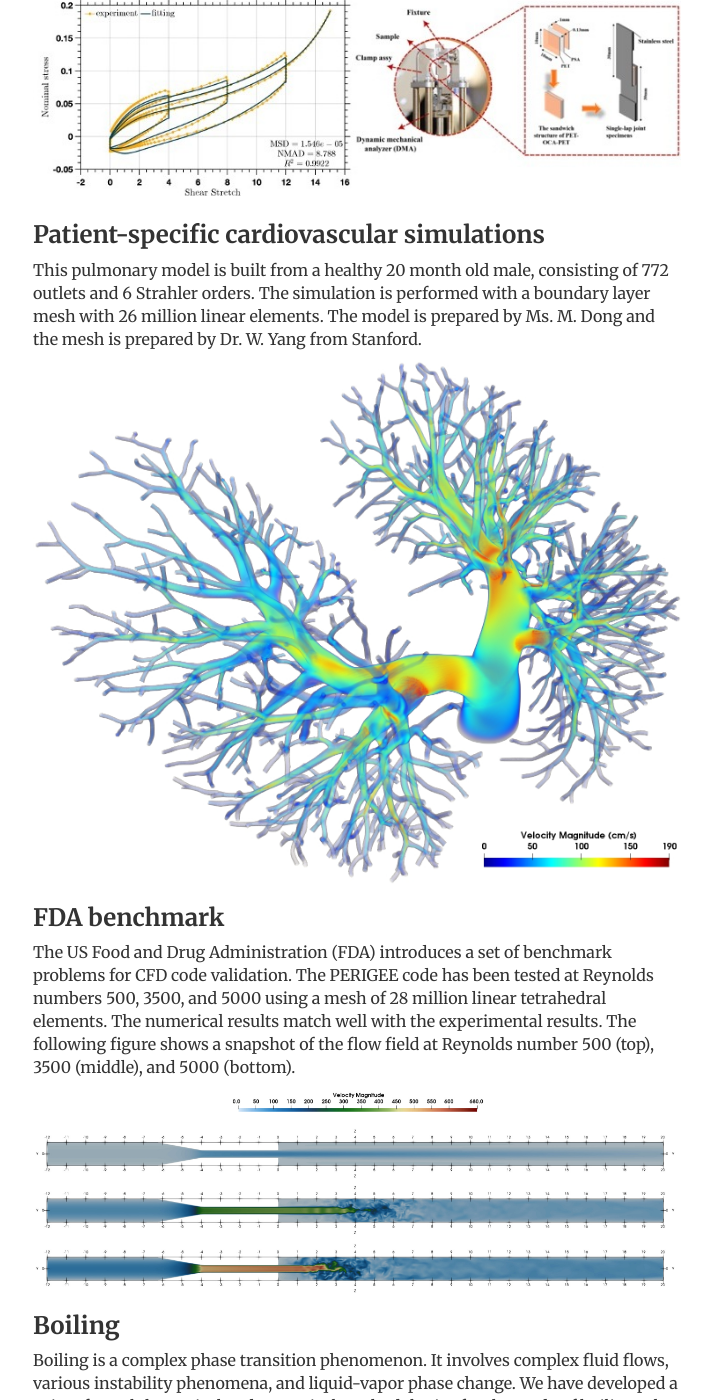
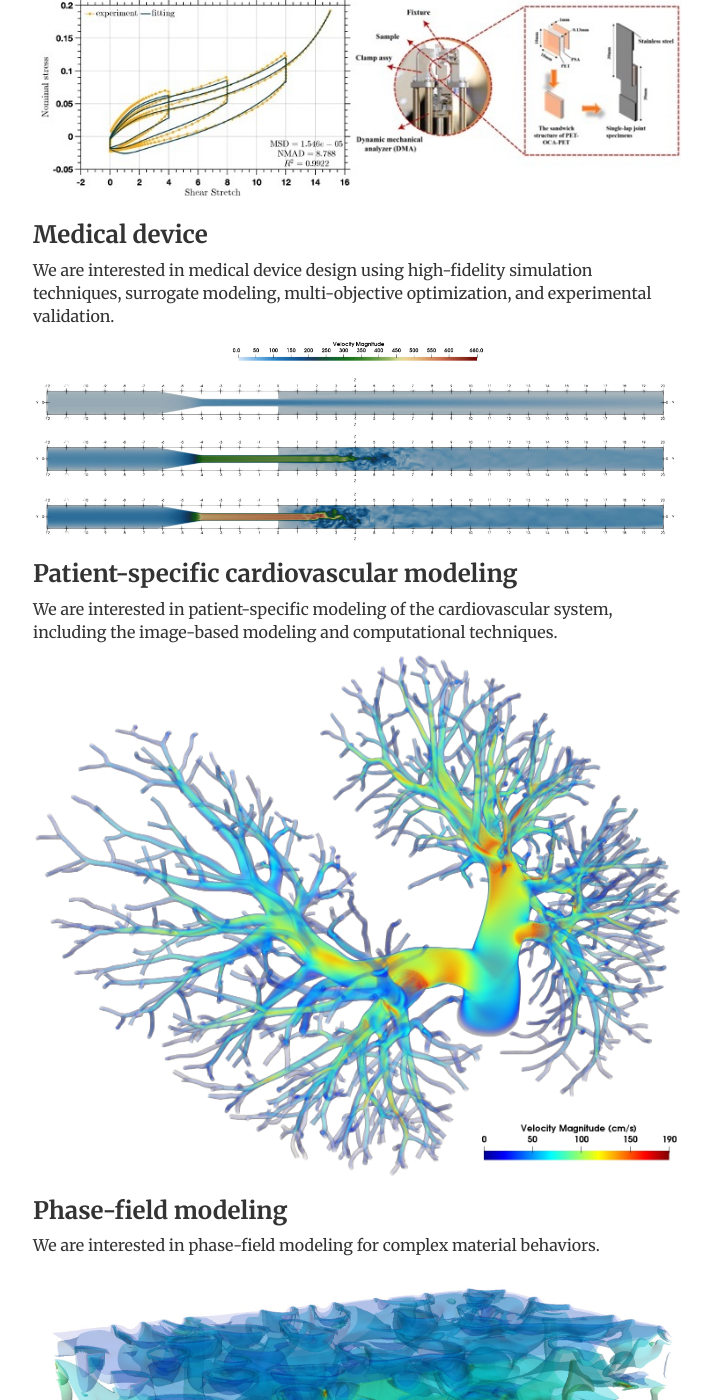
Before and after one commit to ju-liu/ju-liu.github.io, a Jekyll site: the page built from research/index.html, in a window 1280 px wide and 1400 px high, scrolled down 1850 px. Shown: the whole window, without its empty margins (283-995 px from the left). Built offline with Jekyll 4.4.1, drawn with Linux system fonts in a browser that asks for light colours; nearby versions of some CDN libraries; library files that are not in the unit come from our copies; comment, search, counter and statistics services are not loaded; some of the changed text lies outside the part shown.

Commit message:
Update index.html

```diff
--- a/research/index.html
+++ b/research/index.html
@@ -59,28 +59,18 @@ My lab is equipped with ThinkStation P920/P620 tower workstations for methodolog
   <p>We are interested in the modeling of the mechanical behaviors, including viscoelasticity, plasticity, anisotropy, damage.</p>
  <img  class="img-responsive" alt="Boiling" src="/img/cyclic_shear_fitting.jpg">
 
-  <h3>Patient-specific cardiovascular simulations</h3>
-  <p>This pulmonary model is built from a healthy 20 month old male, consisting of 772 outlets and 6 Strahler orders. The simulation is performed with a boundary layer mesh with 26 million linear elements. The model is prepared by Ms. M. Dong and the mesh is prepared by Dr. W. Yang from Stanford.</p>
+  <h3>Medical device</h3>
+  <p>We are interested in medical device design using high-fidelity simulation techniques, surrogate modeling, multi-objective optimization, and experimental validation.</p>
+  <img  class="img-responsive" alt="Boiling" src="/img/FDA_benchmark.jpg">
+
+  <h3>Patient-specific cardiovascular modeling</h3>
+  <p>We are interested in patient-specific modeling of the cardiovascular system, including the image-based modeling and computational techniques.</p>
  <img  class="img-responsive" alt="Boiling" src="/img/SU0273_velocity_t35.jpeg">
 
-  <h3>FDA benchmark</h3>
-  <p>The US Food and Drug Administration (FDA) introduces a set of benchmark
-  problems for CFD code validation. The PERIGEE code has been tested at Reynolds
-  numbers 500, 3500, and 5000 using a mesh of 28 million linear tetrahedral
-  elements. The numerical results match well with the experimental results.
-  The following figure shows a snapshot of the flow field at Reynolds number 500
-  (top), 3500 (middle), and 5000 (bottom).</p>
-  <img  class="img-responsive" alt="Boiling" src="/img/FDA_benchmark.jpg">
-
-  <h3>Boiling</h3>
-  <p>Boiling is a complex phase transition phenomenon. It involves complex fluid
-  flows, various instability phenomena, and liquid-vapor phase change. We have
-  developed a suite of novel theoretical and numerical methodologies for the
-  study of boiling. The following figure shows a snapshot of the temperature
-  field in a boiling simulation.</p>
+  <h3>Phase-field modeling</h3>
+  <p>We are interested in phase-field modeling for complex material behaviors.</p>
   <img  class="img-responsive" alt="Boiling" src="/img/boiling_temperature.jpg">
 
 <!--   <iframe src="/img/su0273_velo.mp4" frameborder="0"></iframe>-->
 
-
 </div>
```
